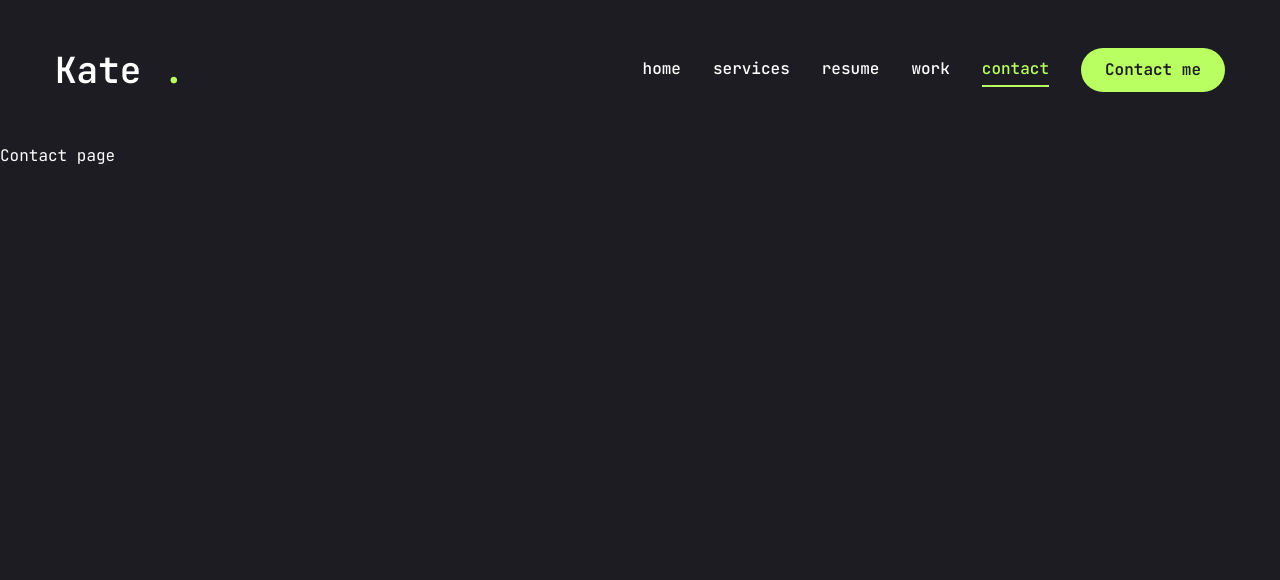
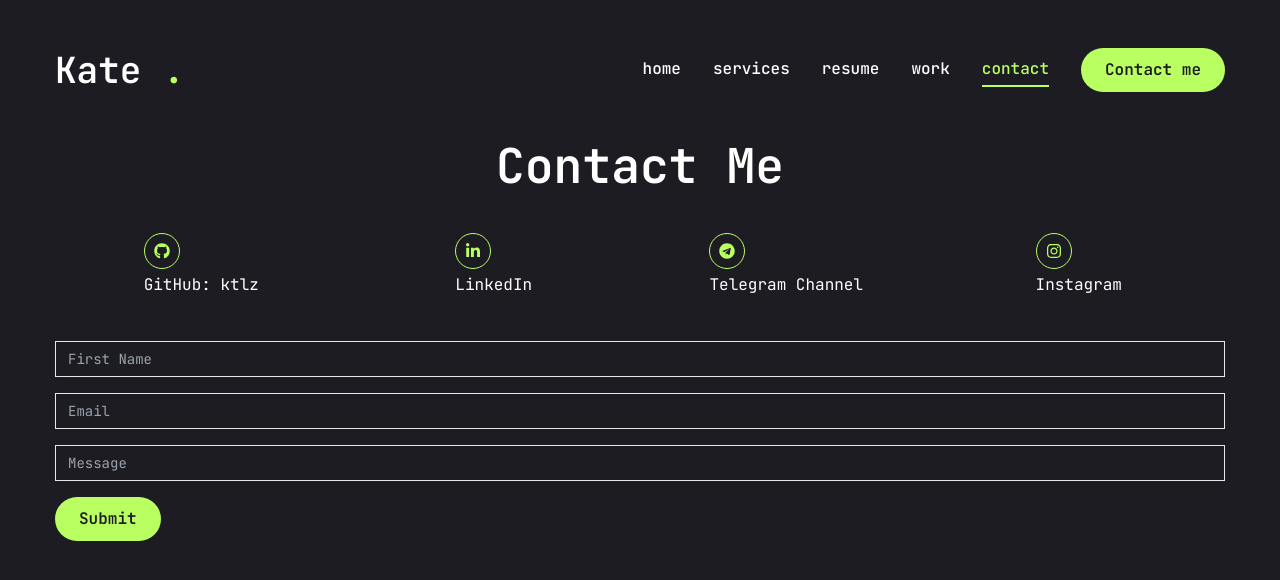
Before and after one commit to ktlz/kate-portfolio, a Next.js app: page /contact in a window 1280 px wide. Shown: the top 580 px of the page. Built offline with nearby package versions, Linux system fonts and the light colour scheme.

Commit message:
add contact page, use grid styles

```diff
--- a/app/contact/page.jsx
+++ b/app/contact/page.jsx
@@ -1,8 +1,51 @@
+"use client"
+
+import Link from 'next/link'
+import { FaGithub, FaLinkedinIn, FaTelegram, FaInstagram } from 'react-icons/fa'
+import { useForm } from 'react-hook-form'
+import { Button } from "@/components/ui/button"
+import { Input } from "@/components/ui/input"
+
+const socials = [
+  { icon: <FaGithub />, path: "", text: 'GitHub: ktlz' },
+  { icon: <FaLinkedinIn />, path: "www.linkedin.com/in/kateryna-shulha-3872401b1", text: 'LinkedIn' },
+  { icon: <FaTelegram />, path: "", text: 'Telegram Channel' },
+  { icon: <FaInstagram />, path: "", text: 'Instagram' },
+]
+
 const Contact = () => {
+  const { register, handleSubmit, watch, formState: { errors } } = useForm();
+  const onSubmit = data => console.log(data);
+
   return (
-    <div>
-      Contact page
-    </div>
+    <section className="h-full">
+      <div className="container mx-auto h-full">
+        <h2 className="h2 mb-10 text-center">
+          Contact Me
+        </h2>
+
+        <div className="grid grid-cols-4 justify-items-center mb-10">
+          {socials.map((item, index) => {
+            return (
+              <div>
+                <Link key={index} href={item.path} className='w-9 h-9 border border-accent rounded-full flex justify-center items-center text-accent text-base hover:bg-accent hover:text-primary hover:transition-all duratio'>
+                  {item.icon}
+                </Link>
+                <p>{item.text}</p>
+              </div>
+            )
+          })}
+        </div>
+
+        <form onSubmit={handleSubmit(onSubmit)}>
+          <Input className="mb-4" placeHolder="First Name" {...register("firstName")} />
+          <Input className="mb-4" placeHolder="Email" {...register("email")} />
+          <Input className="mb-4" placeHolder="Message" {...register("message")} />
+
+          <Button  type="submit">Submit</Button>
+        </form>
+      </div>
+    </section>
   )
 }
 
--- a/package.json
+++ b/package.json
@@ -24,6 +24,7 @@
     "react": "^18",
     "react-countup": "^6.5.3",
     "react-dom": "^18",
+    "react-hook-form": "^7.54.2",
     "react-icons": "^5.3.0",
     "tailwind-merge": "^2.5.2",
     "tailwindcss-animate": "^1.0.7"
```
Also changed, not shown: 1 other file (tests, documents, lock files or other folders).
